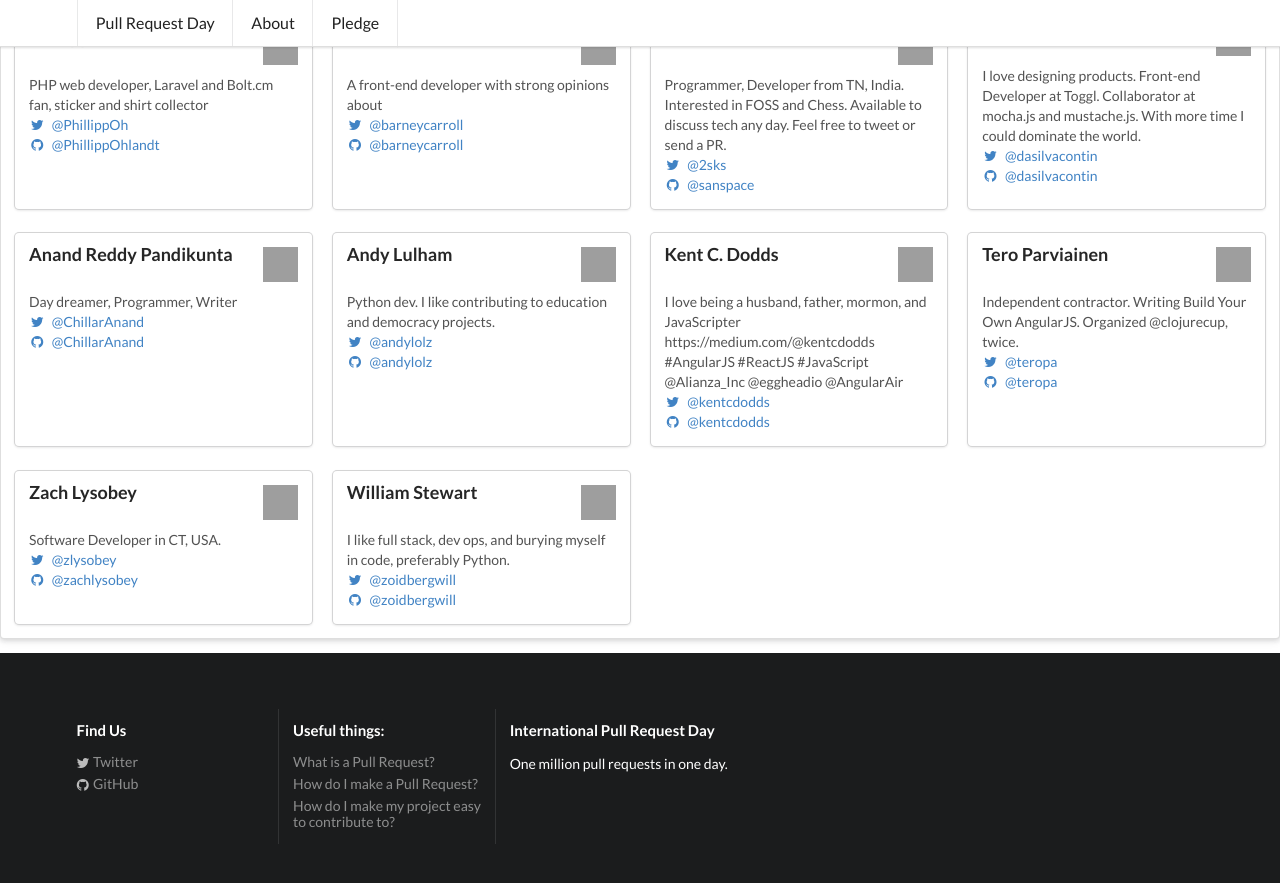
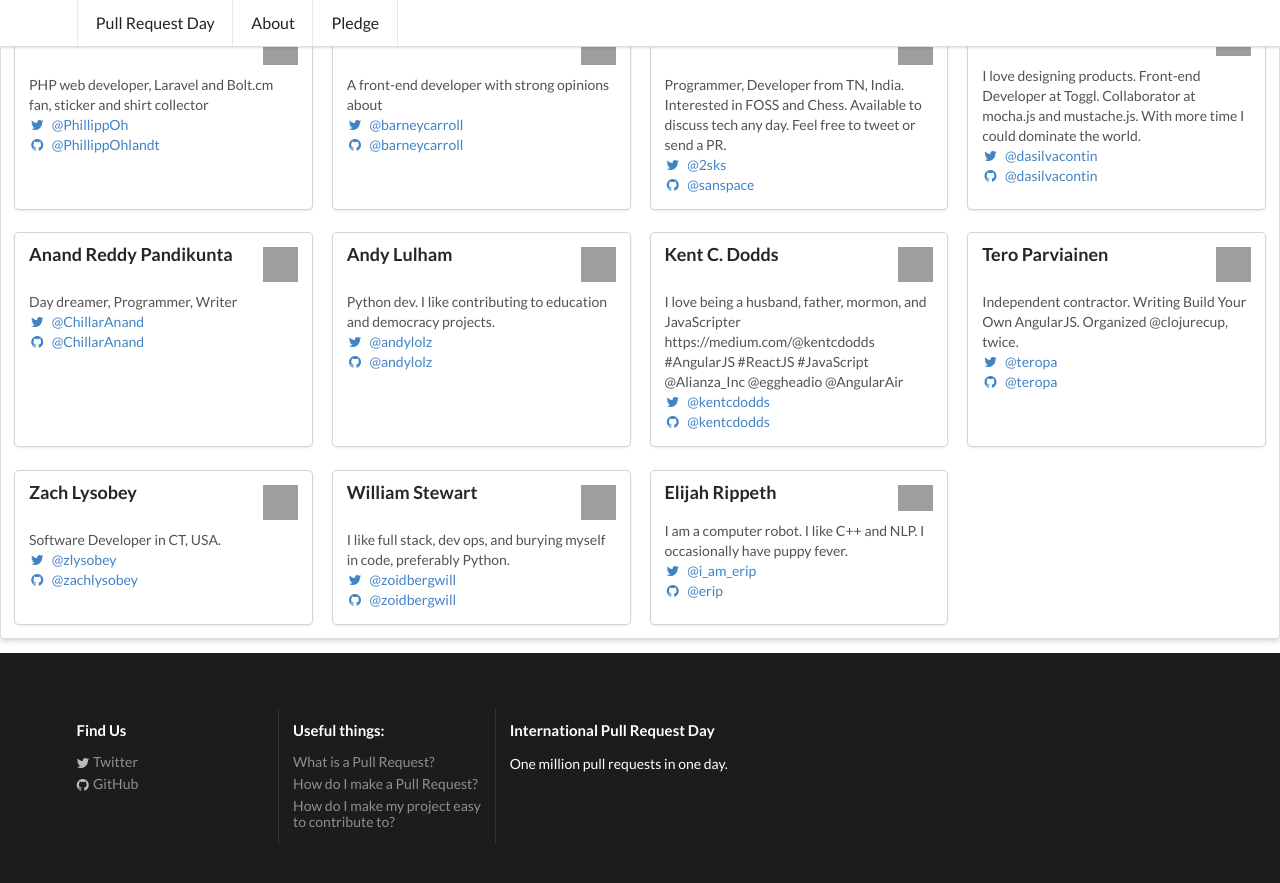
Before and after one commit to pullrequestday/pullrequestday, a Jekyll site: the page built from pledge/index.html, in a window 1280 px wide and 900 px high, scrolled down 2570 px. Shown: the top 883 px of the window. Built offline with Jekyll 4.4.1, drawn with Linux system fonts in a browser that asks for light colours; grey boxes are pictures that could not be loaded.

Commit message:
Add pledge from @erip

```diff
--- a/pledge/index.html
+++ b/pledge/index.html
@@ -673,6 +673,34 @@
       </div> <!-- End of content -->
     </div> <!-- End of card -->
 
+    <div class="ui card">
+      <div class="content">
+        <img class="right floated mini ui image"
+                src="https://pbs.twimg.com/profile_images/654122512708714498/Dz-W1DXX_400x400.jpg">
+        <div class="header">
+          Elijah Rippeth
+        </div>
+        <div class="description">
+          I am a computer robot. I like C++ and NLP. I occasionally have puppy fever.
+        </div>
+        <div class="extra content">
+          <p>
+            <a target="_blank"
+                  href="http://twitter.com/i_am_erip">
+              <i class="twitter icon"></i>
+              @i_am_erip
+            </a>
+            <br />
+            <a target="_blank"
+                  href="http://github.com/erip">
+              <i class="github icon"></i>
+              @erip
+            </a>
+          </p>
+        </div>
+      </div> <!-- End of content -->
+    </div> <!-- End of card -->
+
     <!-- ATTENTION PLEDGE MAKERS:  -->
     <!-- INSERT YOUR PLEDGE IMMEDIATELY ABOVE THIS COMMENT -->
 
```
